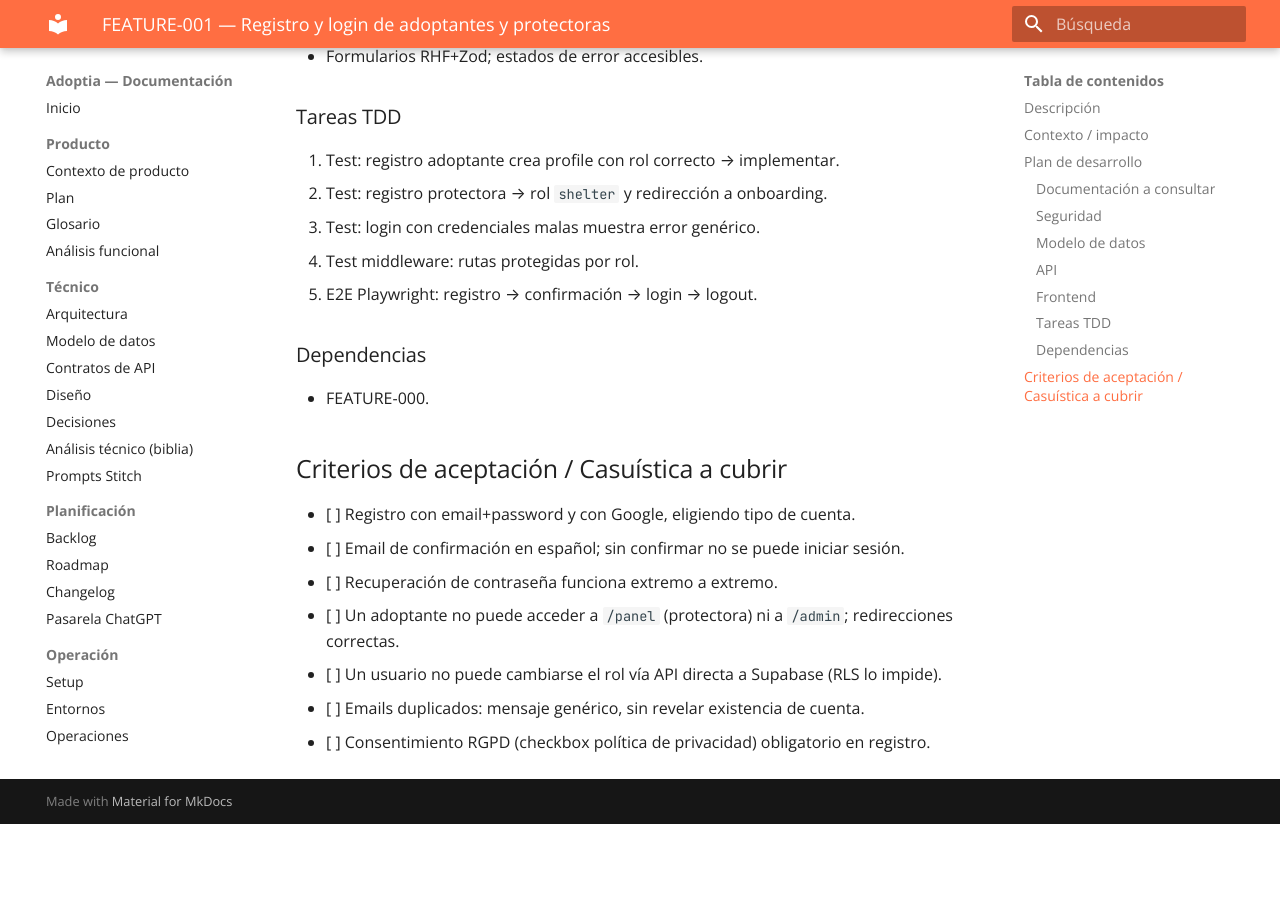
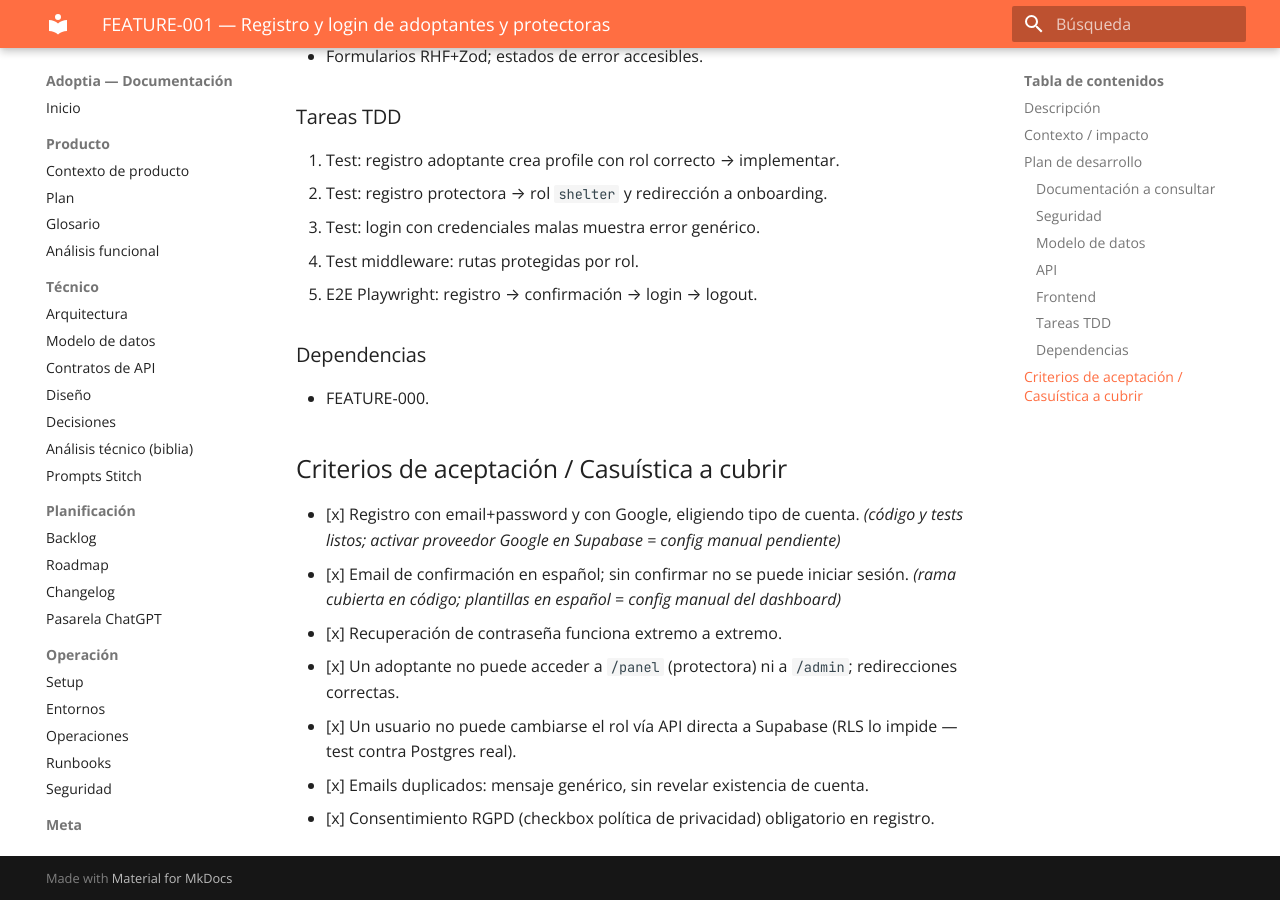
Before and after one commit to GorkaAnasinf/Adoptia, an MkDocs documentation site: the page built from docs/planning/items/FEATURE-001.md, in a window 1280 px wide and 900 px high, scrolled down 1227 px. Built offline with MkDocs 1.6.1 and Material for MkDocs 9.7.7, drawn with Linux system fonts in a browser that asks for light colours; before the commit the page ends 2051 px from its top, so only the background shows below that.

Commit message:
docs(planning): cierra FEATURE-001 y alinea documentación
Co-Authored-By: Claude Fable 5 <noreply@anthropic.com>

```diff
--- a/docs/planning/items/FEATURE-001.md
+++ b/docs/planning/items/FEATURE-001.md
@@ -59,10 +59,10 @@ Puerta de entrada de todo: sin cuenta no hay solicitudes ni panel. La fricción
 
 ## Criterios de aceptación / Casuística a cubrir
 
-- [ ] Registro con email+password y con Google, eligiendo tipo de cuenta.
-- [ ] Email de confirmación en español; sin confirmar no se puede iniciar sesión.
-- [ ] Recuperación de contraseña funciona extremo a extremo.
-- [ ] Un adoptante no puede acceder a `/panel` (protectora) ni a `/admin`; redirecciones correctas.
-- [ ] Un usuario no puede cambiarse el rol vía API directa a Supabase (RLS lo impide).
-- [ ] Emails duplicados: mensaje genérico, sin revelar existencia de cuenta.
-- [ ] Consentimiento RGPD (checkbox política de privacidad) obligatorio en registro.
+- [x] Registro con email+password y con Google, eligiendo tipo de cuenta. *(código y tests listos; activar proveedor Google en Supabase = config manual pendiente)*
+- [x] Email de confirmación en español; sin confirmar no se puede iniciar sesión. *(rama cubierta en código; plantillas en español = config manual del dashboard)*
+- [x] Recuperación de contraseña funciona extremo a extremo.
+- [x] Un adoptante no puede acceder a `/panel` (protectora) ni a `/admin`; redirecciones correctas.
+- [x] Un usuario no puede cambiarse el rol vía API directa a Supabase (RLS lo impide — test contra Postgres real).
+- [x] Emails duplicados: mensaje genérico, sin revelar existencia de cuenta.
+- [x] Consentimiento RGPD (checkbox política de privacidad) obligatorio en registro.
```
Also changed, not shown: other parts of docs/planning/items/FEATURE-001.md (+2 -2 lines), docs/planning/BACKLOG.md (+6 -7 lines), docs/planning/CHANGELOG.md (+6 -0 lines), docs/planning/ROADMAP.md (+2 -2 lines), docs/planning/items/INDEX.md (+1 -1 lines), docs/product/PRODUCT_CONTEXT.md (+1 -1 lines).
